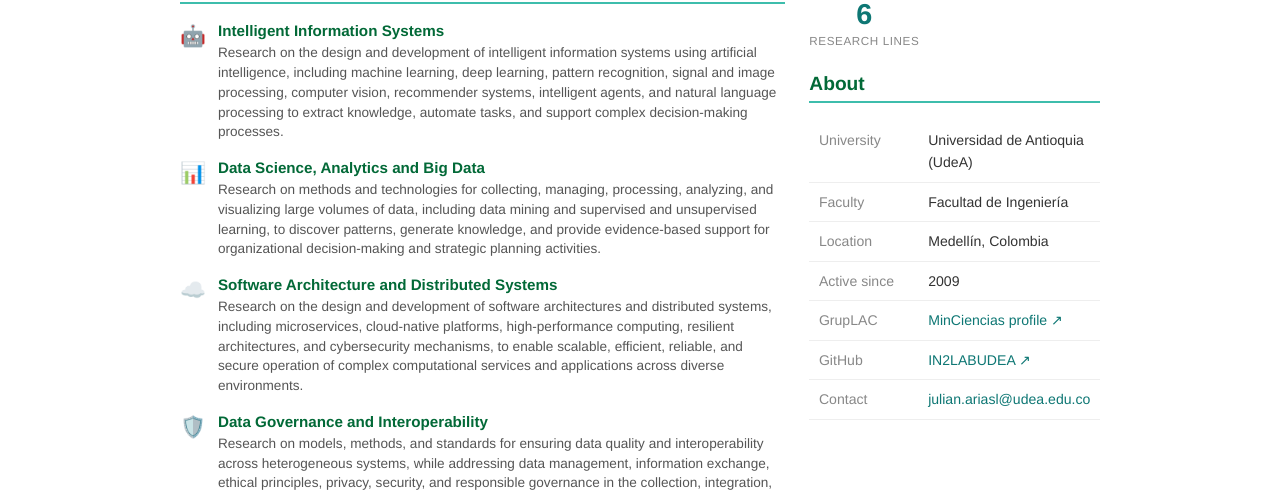
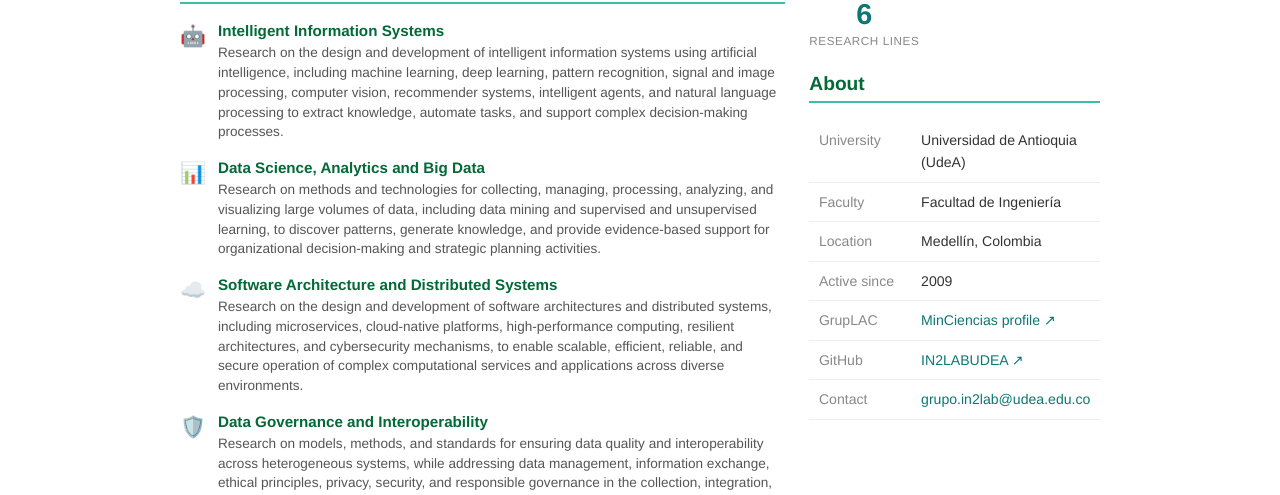
Before and after one commit to IN2LABUDEA/IN2LABUDEA.github.io, a Jekyll site: the page built from index.html, in a window 1280 px wide and 1362 px high. Shown: the part 513-1008 px from the top of the window. Built offline with Jekyll 4.4.1, drawn with Linux system fonts in a browser that asks for light colours.

Commit message:
Update email contact in configuration file

```diff
--- a/_config.yml
+++ b/_config.yml
@@ -12,7 +12,7 @@
 links:
   github:   https://github.com/IN2LABUDEA
   gruplac:  https://scienti.minciencias.gov.co/gruplac/jsp/visualiza/visualizagr.jsp?nro=00000000000712
-  email:    julian.ariasl@udea.edu.co
+  email:    grupo.in2lab@udea.edu.co
   udea:     https://www.udea.edu.co
   udea_eng: https://ingenieria.udea.edu.co
 
```
